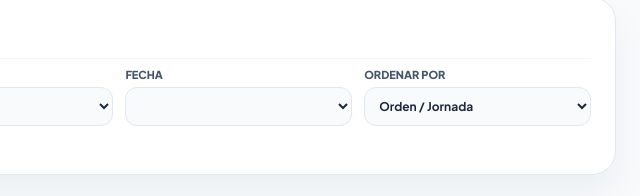
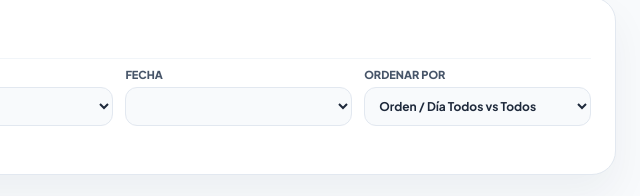
Before and after one commit to sistematikos/match_voley, a plain HTML site: page calendario.html in a window 1280 px wide. Shown: the part 697-893 px from the top of the page, 640-1280 px from the left. Drawn offline with nearby package versions, Linux system fonts and the light colour scheme; a script that the page names is missing.

Commit message:
Update calendario.html

```diff
--- a/calendario.html
+++ b/calendario.html
@@ -221,7 +221,7 @@
                 <div>
                     <label class="block text-[11px] font-extrabold uppercase text-slate-600 mb-1">Ordenar Por</label>
                     <select id="ordenPartidos" onchange="renderTodoCalendario()" class="w-full p-2.5 bg-slate-50 border border-slate-200 rounded-xl text-xs font-bold outline-none focus:ring-2 focus:ring-brand-electric">
-                        <option value="orden">Orden / Jornada</option>
+                        <option value="orden">Orden / Día Todos vs Todos</option>
                         <option value="hora">Fecha y Hora</option>
                         <option value="cancha">Cancha</option>
                     </select>
```
